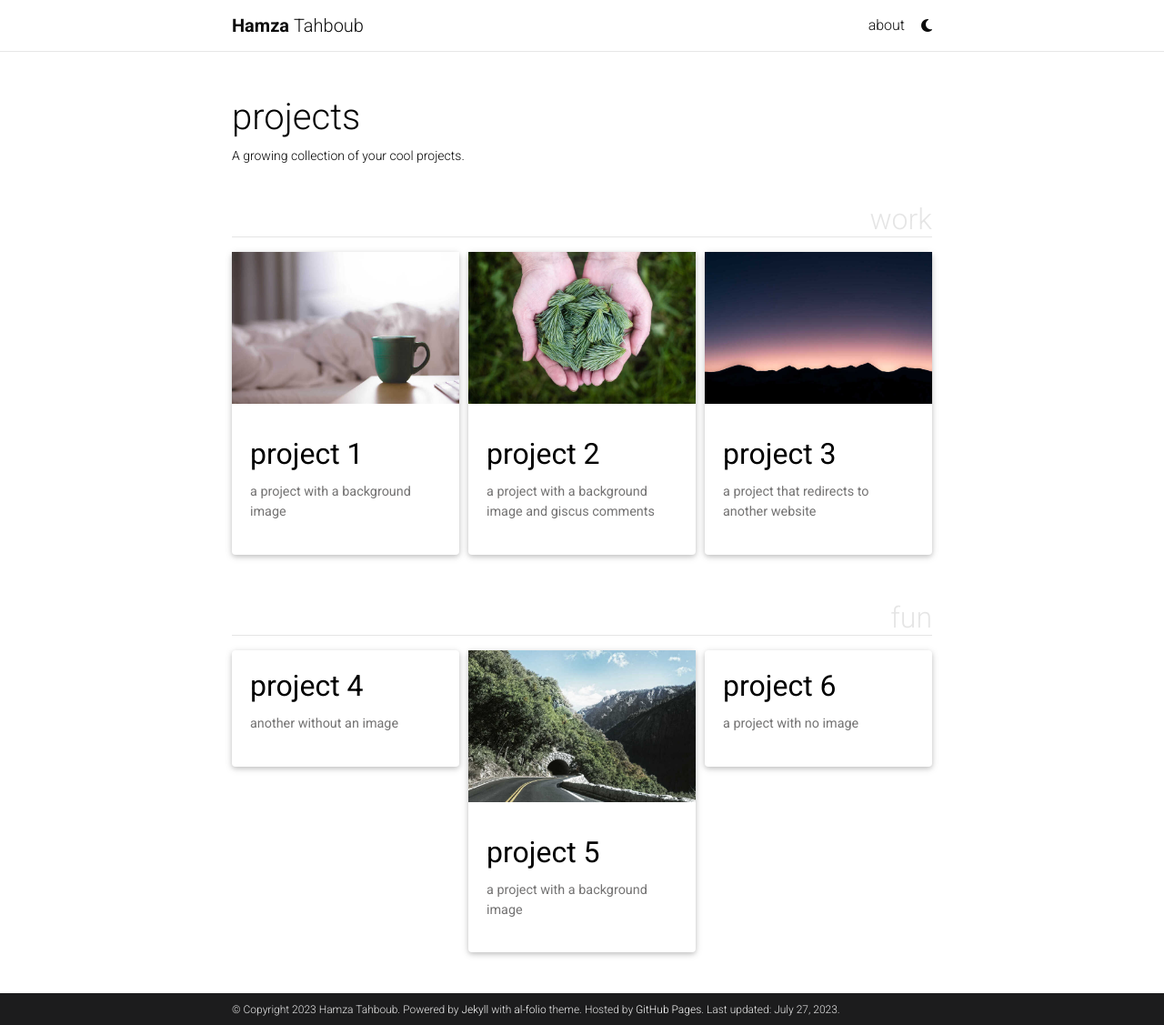
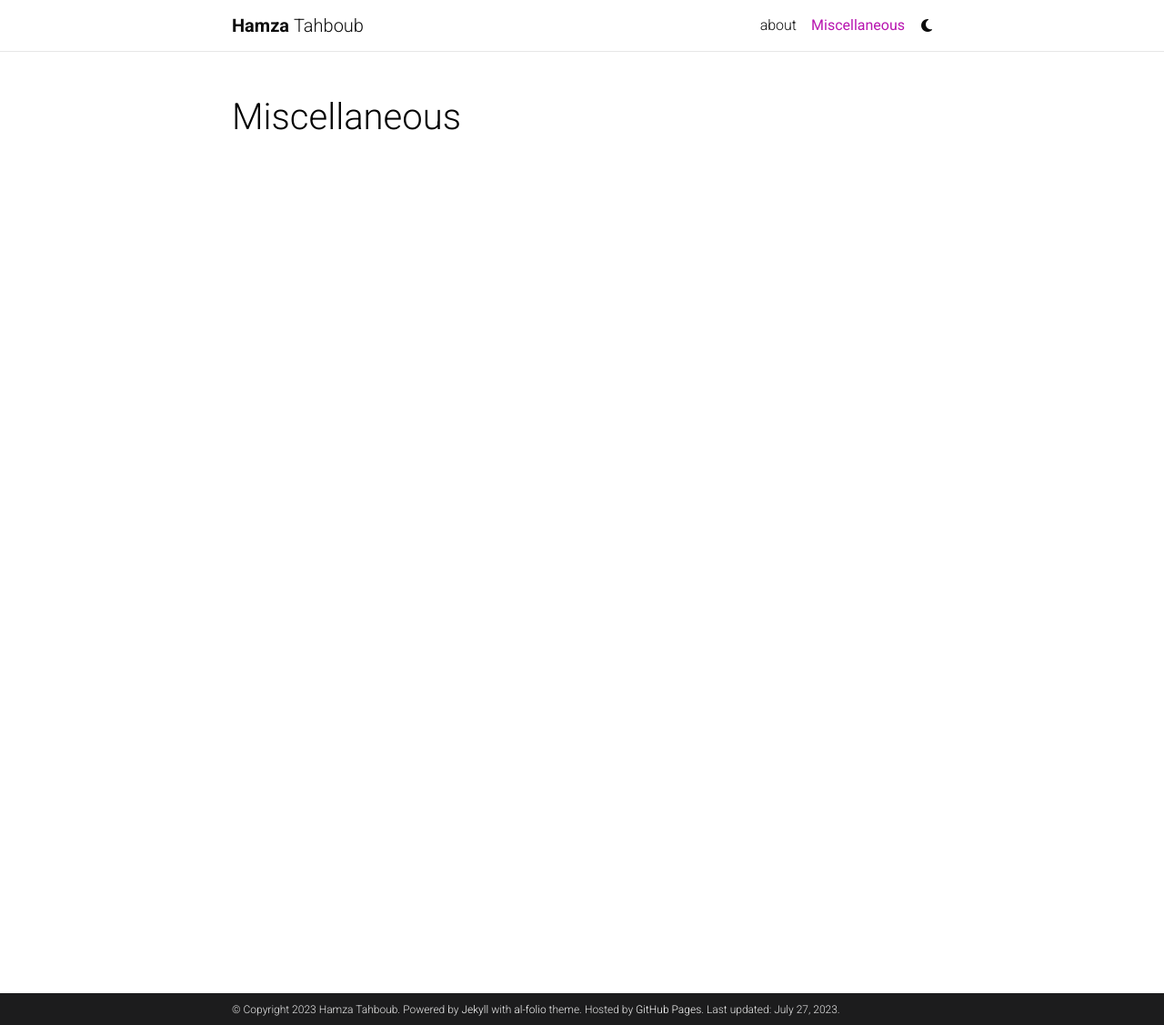
Before and after one commit to htahboub/htahboub, a Jekyll site: the page built from _pages/projects.md, in a window 1280 px wide and 1127 px high. Shown: the whole window at 91% size. Built offline with Jekyll 4.4.1, drawn with Linux system fonts in a browser that asks for light colours; full-size pictures stand in for the smaller copies a plugin makes; comment, search, counter and statistics services are not loaded; a style sheet for code colours, icons or effects is not loaded.

Commit message:
Update projects.md

```diff
--- a/_pages/projects.md
+++ b/_pages/projects.md
@@ -1,58 +1,10 @@
 ---
 layout: page
-title: projects
-permalink: /projects/
-description: A growing collection of your cool projects.
-nav: false
+title: Miscellaneous
+permalink: /misc/
+description:
+nav: true
 nav_order: 2
 display_categories: [work, fun]
 horizontal: false
 ---
-
-<!-- pages/projects.md -->
-<div class="projects">
-{%- if site.enable_project_categories and page.display_categories %}
-  <!-- Display categorized projects -->
-  {%- for category in page.display_categories %}
-  <h2 class="category">{{ category }}</h2>
-  {%- assign categorized_projects = site.projects | where: "category", category -%}
-  {%- assign sorted_projects = categorized_projects | sort: "importance" %}
-  <!-- Generate cards for each project -->
-  {% if page.horizontal -%}
-  <div class="container">
-    <div class="row row-cols-2">
-    {%- for project in sorted_projects -%}
-      {% include projects_horizontal.html %}
-    {%- endfor %}
-    </div>
-  </div>
-  {%- else -%}
-  <div class="grid">
-    {%- for project in sorted_projects -%}
-      {% include projects.html %}
-    {%- endfor %}
-  </div>
-  {%- endif -%}
-  {% endfor %}
-
-{%- else -%}
-<!-- Display projects without categories -->
-  {%- assign sorted_projects = site.projects | sort: "importance" -%}
-  <!-- Generate cards for each project -->
-  {% if page.horizontal -%}
-  <div class="container">
-    <div class="row row-cols-2">
-    {%- for project in sorted_projects -%}
-      {% include projects_horizontal.html %}
-    {%- endfor %}
-    </div>
-  </div>
-  {%- else -%}
-  <div class="grid">
-    {%- for project in sorted_projects -%}
-      {% include projects.html %}
-    {%- endfor %}
-  </div>
-  {%- endif -%}
-{%- endif -%}
-</div>
```
